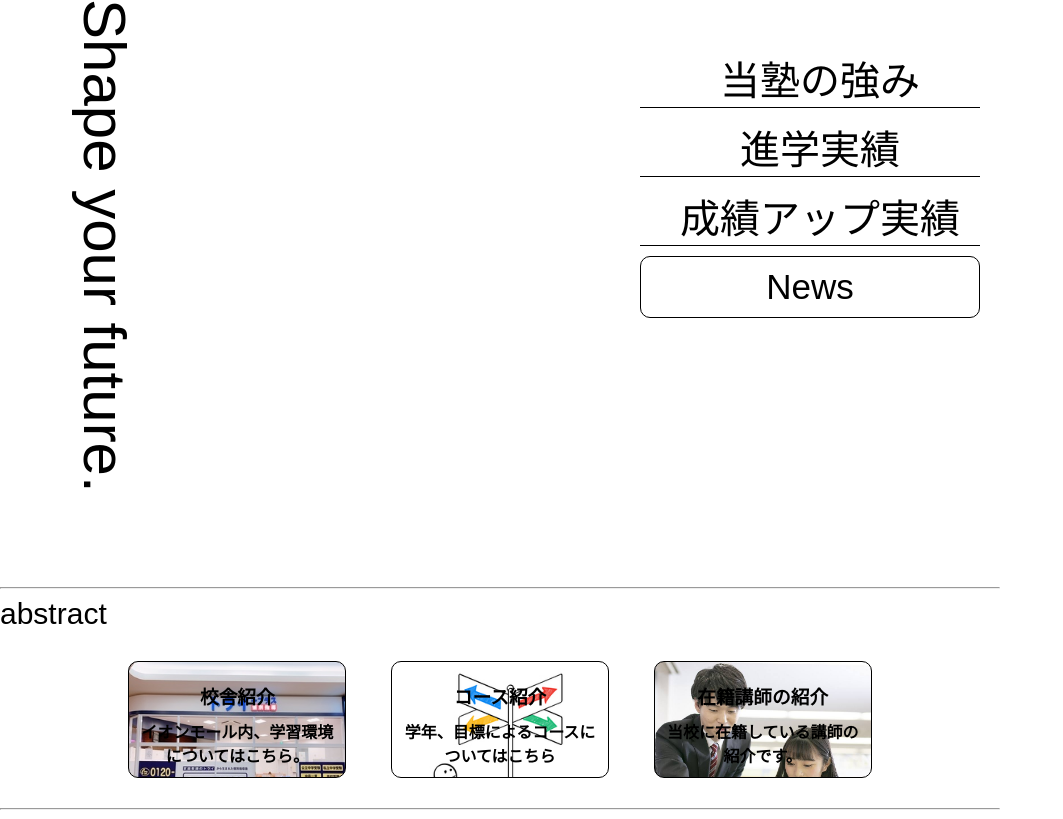
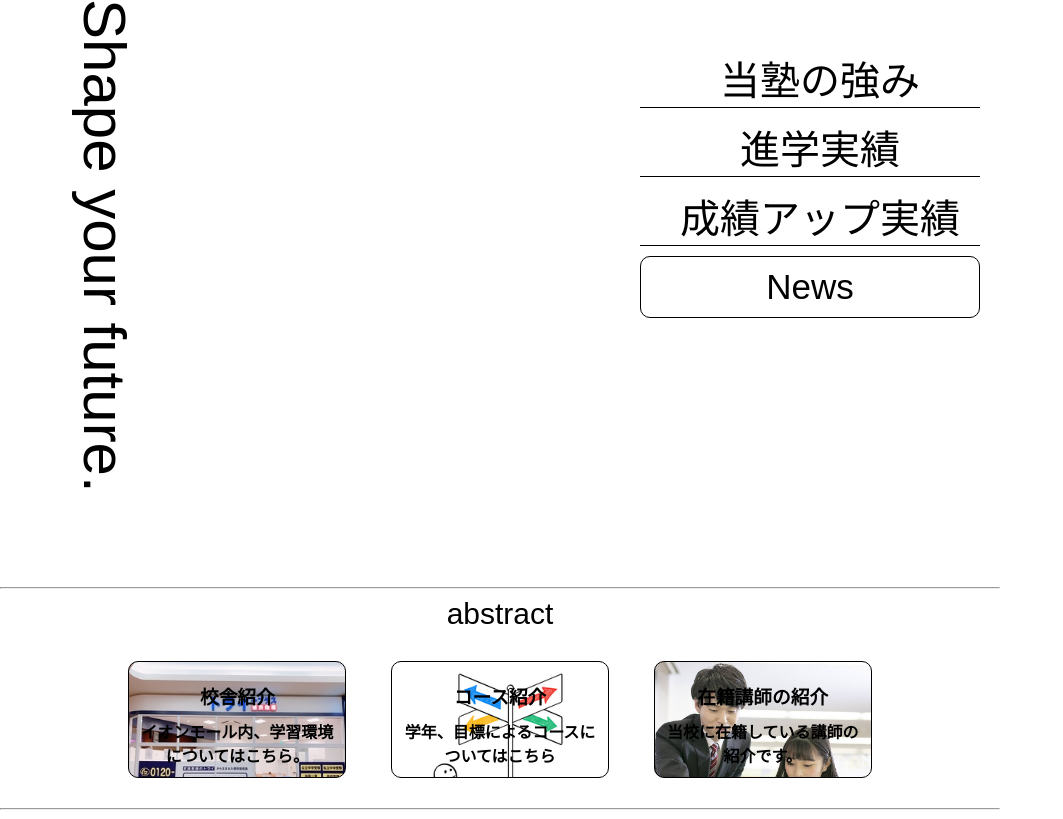
Before and after one commit to iori1113/wakayama-u, a PHP site: page / in a window 1280 px wide. Shown: the part 119-938 px from the top of the page, without its empty margins (0-1063 px from the left). Run offline with PHP 8.4, Linux system fonts and the light colour scheme; some libraries are stand-ins or nearby versions.

Commit message:
Update styleSub.css

```diff
--- a/styleSub.css
+++ b/styleSub.css
@@ -131,7 +131,7 @@ a {
 }
 
 .abstract p{
-  /*text-align : center;*/
+  text-align : center;
   font-size : 30px;
 
 }
```
